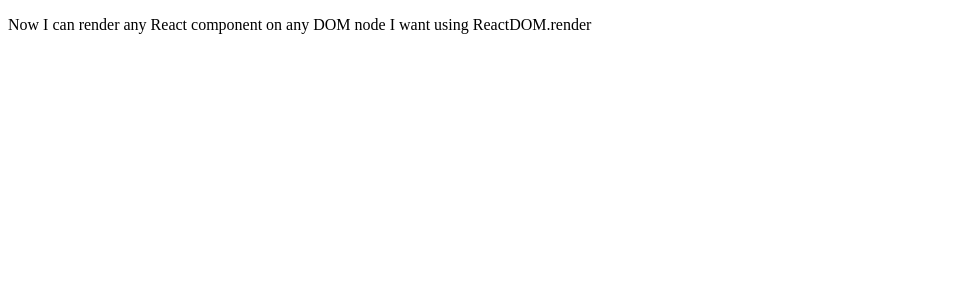
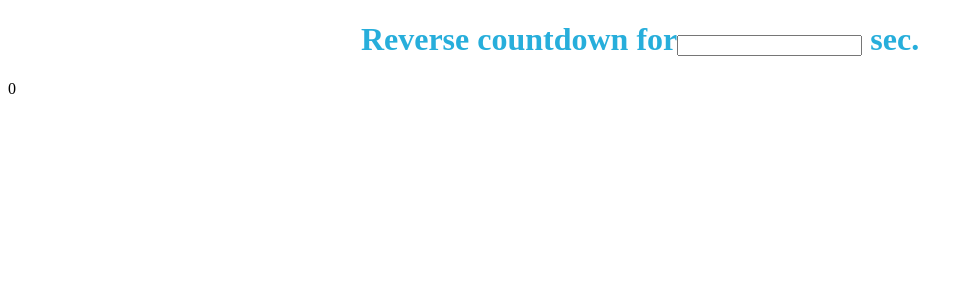
Before and after one commit to vikasbatham8/React-Component-on-DOM-Node---ES6-Tooling-Modules-Common-JS-Module-ES6-Module---tpz8qze6ma9x, a React app: page / in a window 1280 px wide. Shown: the top 300 px of the page, without its empty margins (0-973 px from the left). Built offline with nearby package versions, Linux system fonts and the light colour scheme.

Commit message:
Update App.js

```diff
--- a/src/components/App.js
+++ b/src/components/App.js
@@ -1,9 +1,44 @@
+import React, { Component, useState, useEffect } from "react";
+import '../styles/App.css';
+
+const App = () => {
+  // write your code here
+  const [counter, setCounter] = useState(0)
+
+  var changeCounter = (e) => {
+    if (e.key === "Enter") {
+      if (isNaN(e.target.value) || e.target.value === '') {
+        setCounter(0);
+      } else {
+        setCounter(parseInt(e.target.value));
+      }
+    }
+  };
+
+  useEffect(() => {
+    const i = setInterval(() => {
+      if (counter === 0) {
+        setCounter(0);
+      }
+      if (counter !== 0) {
+        setCounter(counter - 1);
+      }
+    }, 1000);
+
+    return () => {
+      clearInterval(i);
+    };
+  }, [counter]);
 
 
-const App = () => {
   return (
-    <div id="main">
-   <p>Now I can render any React component on any DOM node I want using ReactDOM.render</p>
+    <div className="wrapper">
+      <div id="whole-center">
+        <h1>
+          Reverse countdown for<input id="timeCount" onKeyDown={changeCounter} /> sec.
+        </h1>
+      </div>
+      <div id="current-time">{counter}</div>
     </div>
   )
 }
```
